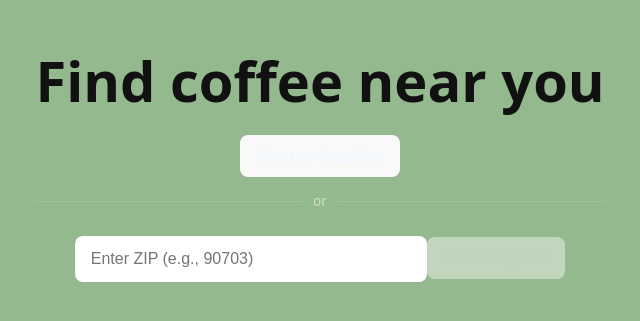
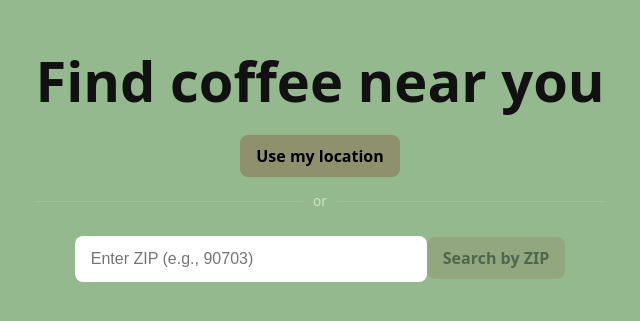
Before and after one commit to spiderpilo/Cafe-Finder, a React (Vite) app: page /search in a window 1280 px wide. Shown: the part 269-590 px from the top of the page, without its empty margins (336-976 px from the left). Built offline with nearby package versions, Linux system fonts and the light colour scheme.

Commit message:
updated search button animation and color

```diff
--- a/src/App.css
+++ b/src/App.css
@@ -118,13 +118,12 @@ body {
   font-size: 16px;
   border-radius: 8px;
   border: 2px solid transparent;
-
+  color: white;
   outline: none;
   transition: border-color 0.15s ease, box-shadow 0.15s ease;
 }
 
 .zip-input:focus {
-  border-color: #1f1f1f;
   box-shadow: 0 0 0 3px rgba(31, 31, 31, 0.15);
 }
 
@@ -135,7 +134,17 @@ body {
   border: none;
   border-radius: 8px;
   cursor: pointer;
-  color: aliceblue;
+  color: rgb(0, 0, 0);
+  background: #8f916d;
+  opacity: calc();
+  transition: background 0.2s ease, box-shadow 0.2s ease
+}
+
+.search-button:hover {
+  background: #dfe1b5;
+  box-shadow: 0 4px 12px rgba(0, 0, 0, 0.1);
+  opacity: 1;
+  transform: scale(1.05);
 }
 
 .search-button:disabled {
@@ -164,6 +173,7 @@ body {
 
 .back-button {
   align-self: flex-start;
+  background-color: #111;
   margin: 0 0 10px;
   padding: 8px 10px;
   border-radius: 10px;
```
